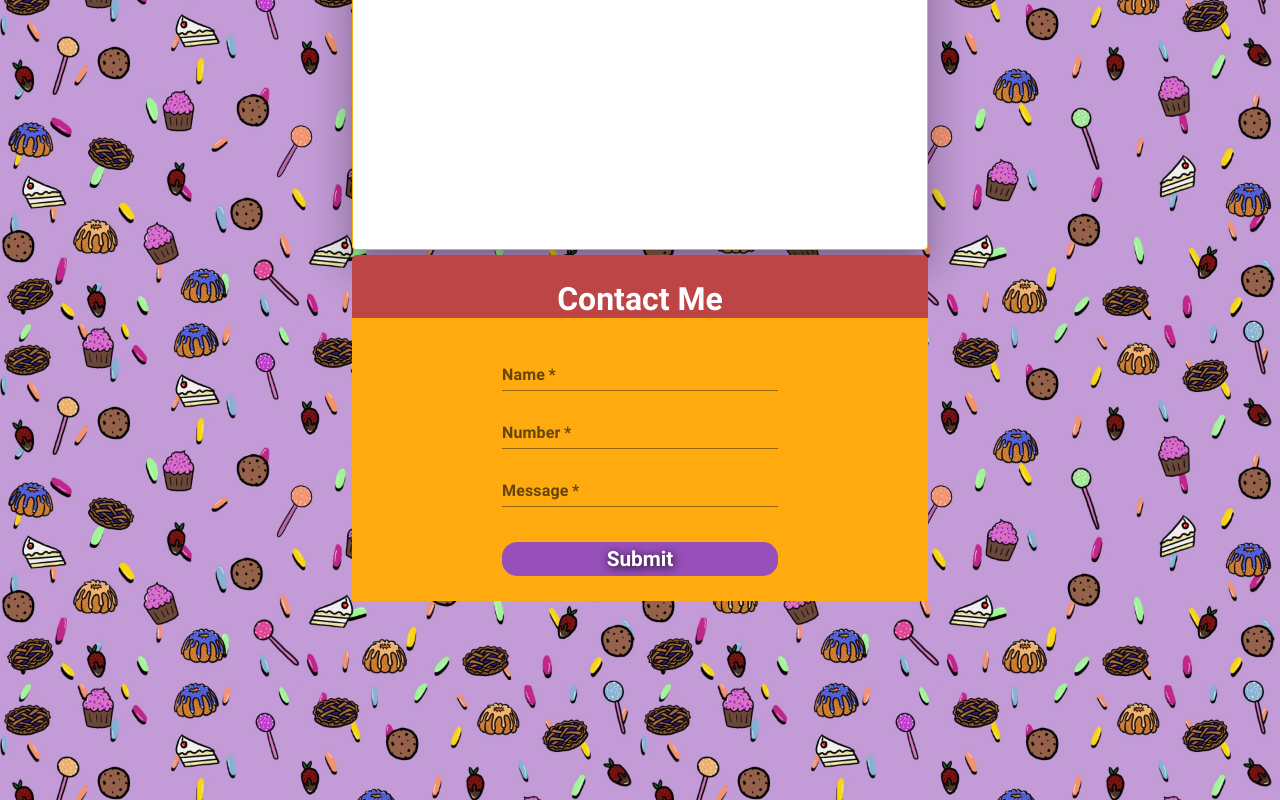
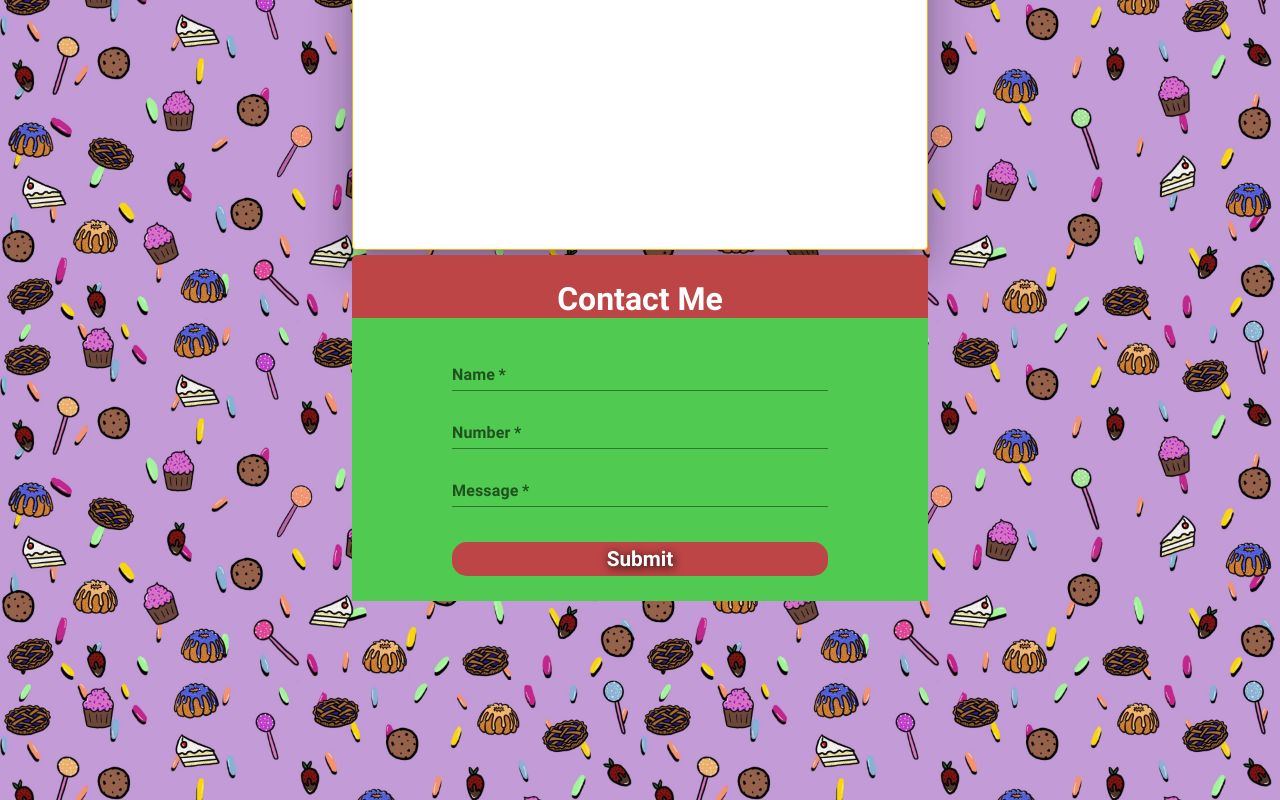
Before and after one commit to JRCcoding/lnc2, a Next.js app: page / in a window 1280 px wide. Shown: the part 500-1300 px from the top of the page. Built offline with nearby package versions, Linux system fonts and the light colour scheme; no server answers; the database is empty.

Commit message:
christmas colors

```diff
--- a/pages/components/ContactForm.js
+++ b/pages/components/ContactForm.js
@@ -85,10 +85,10 @@ export default function ContactForm() {
             style={{
               display: 'flex',
               flexDirection: 'column',
-              background: 'var(--orange)',
+              background: 'var(--green)',
               color: '#ffffff',
               gap: 10,
-              padding: isMobile ? '25px 50px' : '25px 150px',
+              padding: isMobile ? '25px 50px' : '25px 100px',
             }}
           >
             <TextField
@@ -126,7 +126,7 @@ export default function ContactForm() {
               type='submit'
               value='Submit'
               style={{
-                backgroundColor: 'var(--purple)',
+                backgroundColor: 'var(--red)',
                 color: 'white',
                 borderRadius: '15px',
                 border: '0',
--- a/styles/globals.css
+++ b/styles/globals.css
@@ -17,6 +17,7 @@
   --orange: rgb(255, 171, 16);
   --purple: #974fba;
   --red: rgb(189, 69, 69);
+  --green: rgb(80, 202, 80);
 }
 
 * {
```
